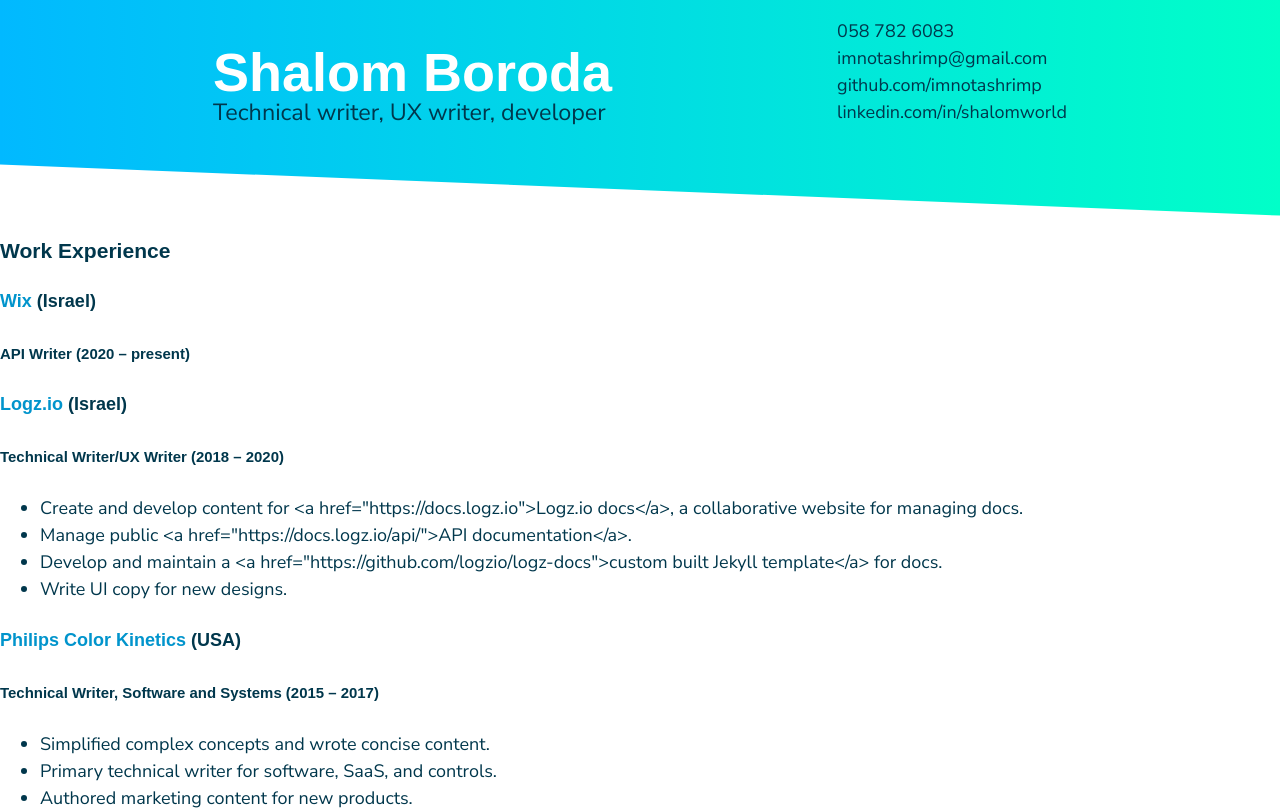
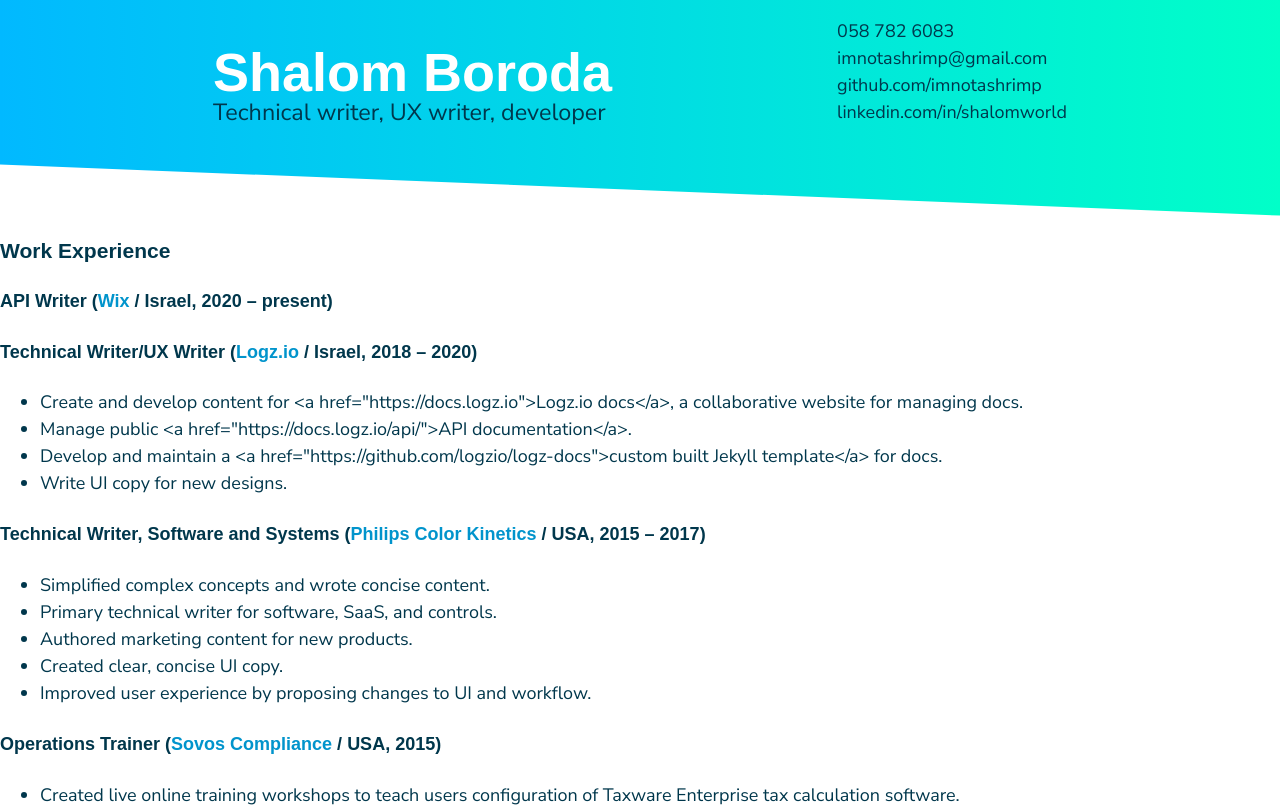
Before and after one commit to imnotashrimp/shalomworld.dev, a Next.js app: page /cv in a window 1280 px wide. Shown: the top 810 px of the page. Built offline with nearby package versions, Linux system fonts and the light colour scheme; a web font is replaced by a local one.

Commit message:
refactor cv.yaml, componentize ExperienceEntry

```diff
--- /dev/null
+++ b/components/cv/ExperienceEntry.tsx
@@ -0,0 +1,12 @@
+export default function ExperienceEntry(props) {
+  let {jobTitle, startDate, endDate, date, items} = props.position
+  items = items || []
+  let {companyName, location, website} = props.company
+  return (<>
+    <h4>{jobTitle} (<a href={website}>{companyName}</a> / {location}, {startDate && endDate ? `${startDate} – ${endDate}` : startDate || endDate || date})</h4>
+
+    <ul>
+      {items.map((item, index) => <li>{item}</li>)}
+    </ul>
+  </>)
+}
--- a/data/cv.yaml
+++ b/data/cv.yaml
@@ -7,60 +7,70 @@
     github: imnotashrimp
     linkedin: shalomworld
 
-workExperience:
-  - company: Wix
+companies:
+  wix:
+    companyName: Wix
     location: Israel
     website: https://www.wix.com/
-    positions:
-      - jobTitle: API Writer
-        startDate: 2020
-        endDate: present
-  - company: Logz.io
+  logzio:
+    companyName: Logz.io
     location: Israel
     website: https://logz.io
+  ck:
+    companyName: Philips Color Kinetics
+    location: USA
+    website: http://www.colorkinetics.com/
+  sovos:
+    companyName: Sovos Compliance
+    location: USA
+    website: https://sovos.com/
+  ourBestWords:
+    companyName: Our Best Words
+    location: Israel
+    website: https://ourbestwords.com/
+
+workExperience:
+  - companyId: wix
+    jobTitle: API Writer
+    startDate: 2020
+    endDate: present
+  - companyId: logzio
+    jobTitle: Technical Writer/UX Writer
+    startDate: 2018
+    endDate: 2020
+    items:
+      - Create and develop content for <a href="https://docs.logz.io">Logz.io docs</a>, a collaborative website for managing docs.
+      - Manage public <a href="https://docs.logz.io/api/">API documentation</a>.
+      - Develop and maintain a <a href="https://github.com/logzio/logz-docs">custom built Jekyll template</a> for docs.
+      - Write UI copy for new designs.
+  - companyId: ck
+    jobTitle: Technical Writer, Software and Systems
+    startDate: 2015
+    endDate: 2017
+    items:
+      - Simplified complex concepts and wrote concise content.
+      - Primary technical writer for software, SaaS, and controls.
+      - Authored marketing content for new products.
+      - Created clear, concise UI copy.
+      - Improved user experience by proposing changes to UI and workflow.
+  - companyId: sovos
     positions:
-      - jobTitle: Technical Writer/UX Writer
-        startDate: 2018
-        endDate: 2020
-        items:
-          - Create and develop content for <a href="https://docs.logz.io">Logz.io docs</a>, a collaborative website for managing docs.
-          - Manage public <a href="https://docs.logz.io/api/">API documentation</a>.
-          - Develop and maintain a <a href="https://github.com/logzio/logz-docs">custom built Jekyll template</a> for docs.
-          - Write UI copy for new designs.
-  - company: Philips Color Kinetics
-    location: USA
-    website: http://www.colorkinetics.com
-    positions:
-      - jobTitle: Technical Writer, Software and Systems
-        startDate: 2015
-        endDate: 2017
-        items:
-          - Simplified complex concepts and wrote concise content.
-          - Primary technical writer for software, SaaS, and controls.
-          - Authored marketing content for new products.
-          - Created clear, concise UI copy.
-          - Improved user experience by proposing changes to UI and workflow.
-  - company: Sovos Compliance
-    location: USA
-    website: https://sovos.com
-    positions:
-      - jobTitle: Operations Trainer
-        date: 2015
-        items:
-          - Created live online training workshops to teach users configuration of Taxware Enterprise tax calculation software.
-          - Trained Professional Services and Customer Support departments.
-      - jobTitle: Technical Writer, Software
-        startDate: 2013
-        endDate: 2015
-        items:
-          - Authored online help, API documentation, user guides, and release notes for SaaS and on-premise software.
-          - Created technical writing style guide.
-  - company: Our Best Words
-    location: Israel
-    positions:
-      - jobTitle: Technical Writing Intern
-        startDate: 2011
-        endDate: 2012
+    jobTitle: Operations Trainer
+    date: 2015
+    items:
+      - Created live online training workshops to teach users configuration of Taxware Enterprise tax calculation software.
+      - Trained Professional Services and Customer Support departments.
+  - companyId: sovos
+    jobTitle: Technical Writer, Software
+    startDate: 2013
+    endDate: 2015
+    items:
+      - Authored online help, API documentation, user guides, and release notes for SaaS and on-premise software.
+      - Created technical writing style guide.
+  - companyId: ourBestWords
+    jobTitle: Technical Writing Intern
+    startDate: 2011
+    endDate: 2012
 
 skills:
   - name: Static site generators
--- a/pages/cv.tsx
+++ b/pages/cv.tsx
@@ -3,11 +3,13 @@
 import path from 'path'
 import styles from '../styles/Cv.module.css'
 import CvHeader from '../components/cv/CvHeader'
+import ExperienceEntry from '../components/cv/ExperienceEntry'
 const yaml = require('js-yaml')
 
 export default function Cv({response}) {
   const cv             = response.cv
   const frontmatter    = cv.frontmatter
+  const companies      = cv.companies
   const workExperience = cv.workExperience
   const skills         = cv.skills
   const communities    = cv.communities
@@ -23,20 +25,12 @@
     />
 
     <h3>Work Experience</h3>
-    {workExperience.map((workplace, index) => {
-      let {company, location, website, positions} = workplace
-      return(<div key={`${index}`}>
-        <h4><a href={website}>{company}</a> ({location})</h4>
-        {positions.map((position, index) => {
-          let {jobTitle, startDate, endDate, date, items} = position
-          return (<div key={index}>
-            <h5>{jobTitle} ({startDate && endDate ? startDate + ' – ' + endDate : startDate || endDate || date})</h5>
-            <ul>
-              {items ? items.map((item, index) => <li key={index}>{item}</li>) : ''}
-            </ul>
-          </div>)
-        })}
-      </div>)
+    {workExperience.map((position, index) => {
+      return <ExperienceEntry
+        key={index}
+        company={companies[position.companyId]}
+        position={position}
+      />
     })}
 
     <h3>Skills</h3>
```
